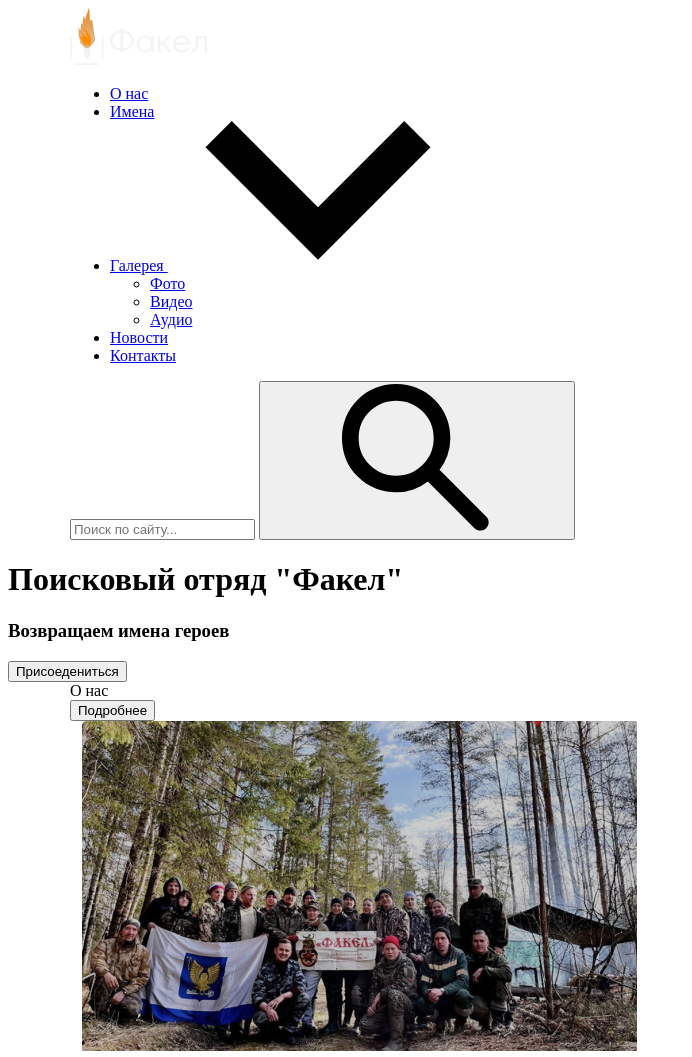
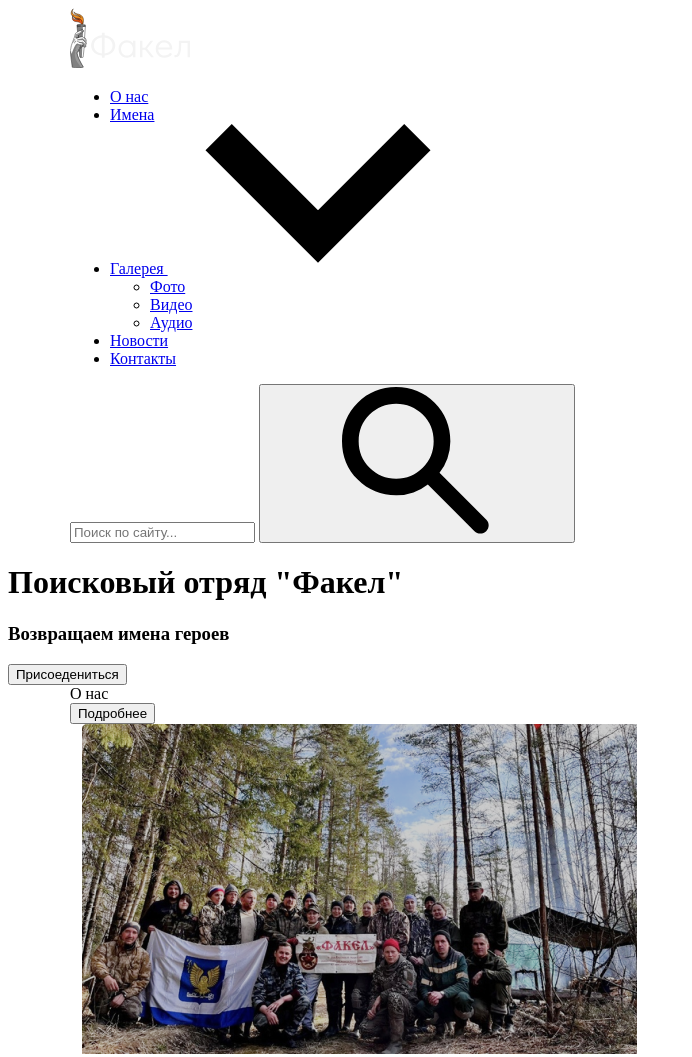
Before and after one commit to 2m3j/po-fakel-front, a website: page src/templates/index.html in a window 1280 px wide. Shown: the top 1057 px of the page, without its empty margins (0-692 px from the left). Drawn offline with nearby package versions, Linux system fonts and the light colour scheme; files whose address does not match are found by name.

Commit message:
Added logo

```diff
--- a/src/templates/index.html
+++ b/src/templates/index.html
@@ -15,7 +15,7 @@
     <div class="header-branding">
         <div class="container">
             <div class="header-branding__wrapper">
-                <a href="/"><img src="images/logo.png" alt="logo" class="header-branding__logo"/></a>
+                <a href="/"><img src="images/logo.svg" alt="logo" class="header-branding__logo"/></a>
                 <ul class="top-nav">
                     <li class="top-nav__item"><a href="about.html">О нас</a></li>
                     <li class="top-nav__item"><a href="names.html">Имена</a></li>
```
Also changed, not shown: www/images/logo.svg (added).
